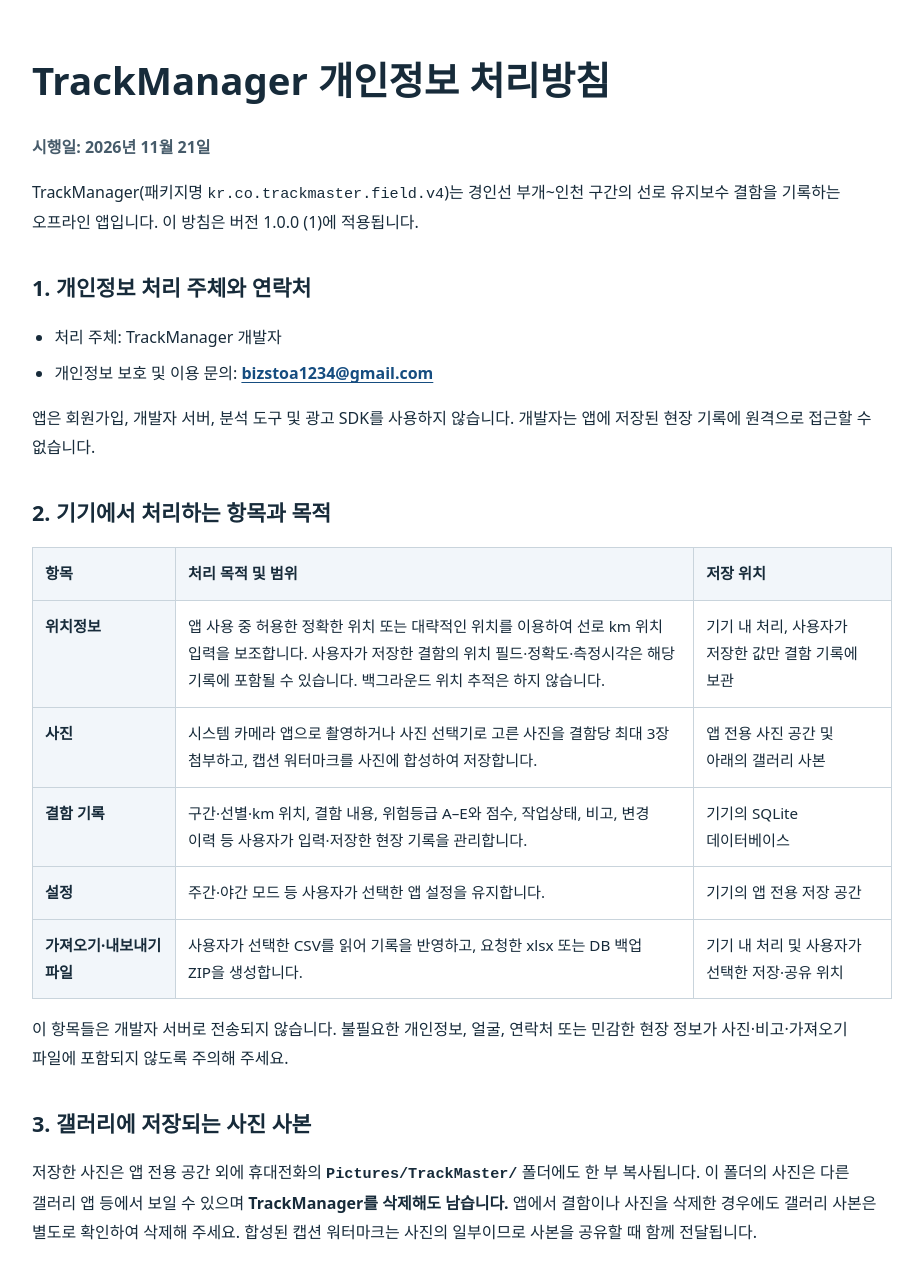
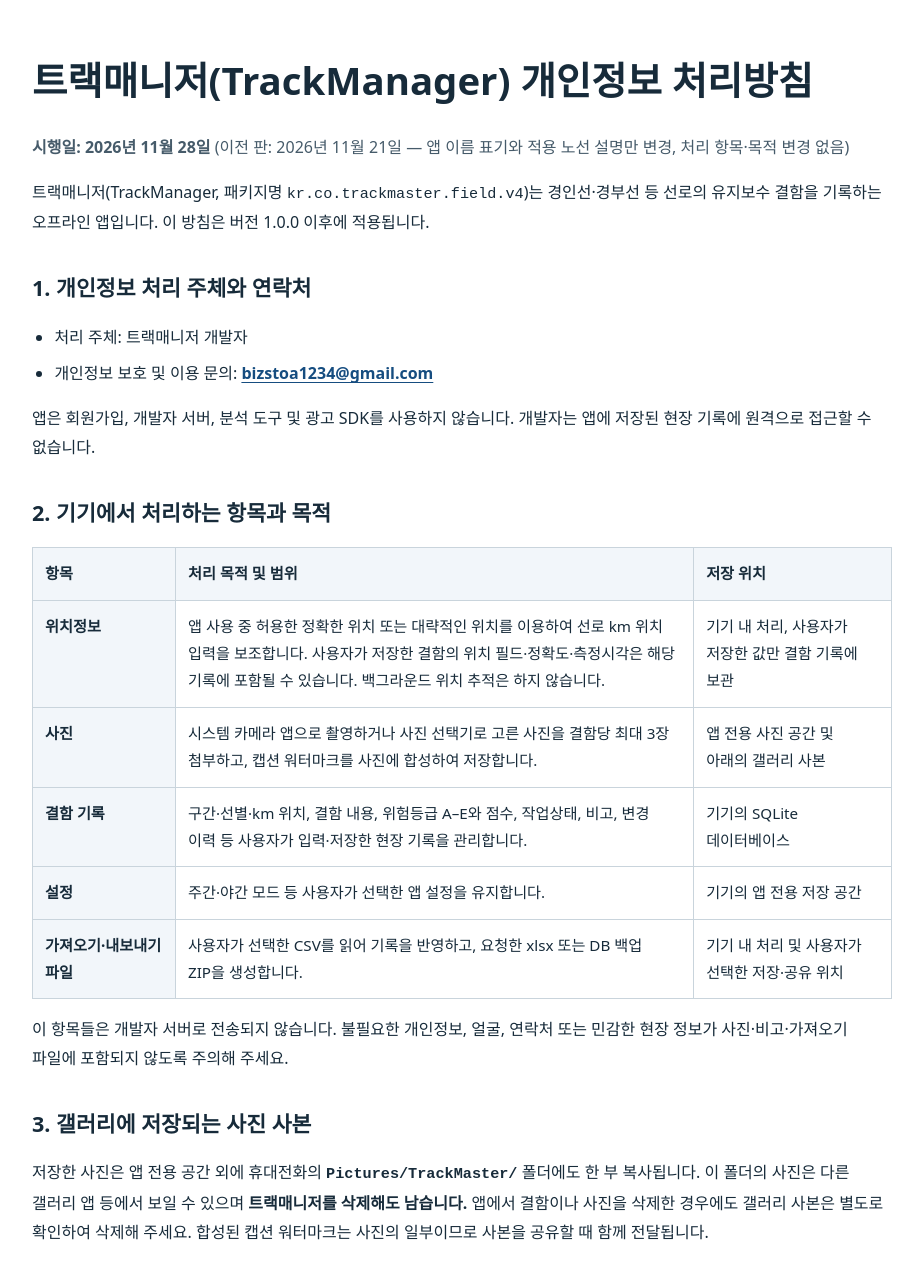
Before and after one commit to bizstoa1/trackmanager-privacy, a plain HTML site: page index.html in a window 1280 px wide. Shown: the top 1279 px of the page, without its empty margins (178-1101 px from the left). Drawn offline with Linux system fonts and the light colour scheme.

Commit message:
Privacy policy: app name 트랙매니저(TrackManager), lines 경인선·경부선 (2026-11-28)

```diff
--- a/index.html
+++ b/index.html
@@ -3,9 +3,9 @@
 <head>
   <meta charset="utf-8">
   <meta name="viewport" content="width=device-width, initial-scale=1">
-  <meta name="description" content="TrackManager 개인정보 처리방침 — 기기 내 데이터 처리, 권한, 사진 사본 및 삭제 방법 안내">
+  <meta name="description" content="트랙매니저(TrackManager) 개인정보 처리방침 — 기기 내 데이터 처리, 권한, 사진 사본 및 삭제 방법 안내">
   <meta name="color-scheme" content="light dark">
-  <title>TrackManager 개인정보 처리방침</title>
+  <title>트랙매니저(TrackManager) 개인정보 처리방침</title>
   <style>
     :root { color-scheme: light dark; --bg: #ffffff; --fg: #172b3a; --muted: #465b6a; --line: #c9d4dc; --panel: #f2f6fa; --link: #164d80; }
     * { box-sizing: border-box; }
@@ -33,14 +33,14 @@
 <body>
 <main>
   <header>
-    <h1>TrackManager 개인정보 처리방침</h1>
-    <p class="effective"><strong>시행일: <time datetime="2026-11-21">2026년 11월 21일</time></strong></p>
-    <p>TrackManager(패키지명 <code>kr.co.trackmaster.field.v4</code>)는 경인선 부개~인천 구간의 선로 유지보수 결함을 기록하는 오프라인 앱입니다. 이 방침은 버전 1.0.0 (1)에 적용됩니다.</p>
+    <h1>트랙매니저(TrackManager) 개인정보 처리방침</h1>
+    <p class="effective"><strong>시행일: <time datetime="2026-11-28">2026년 11월 28일</time></strong> (이전 판: 2026년 11월 21일 — 앱 이름 표기와 적용 노선 설명만 변경, 처리 항목·목적 변경 없음)</p>
+    <p>트랙매니저(TrackManager, 패키지명 <code>kr.co.trackmaster.field.v4</code>)는 경인선·경부선 등 선로의 유지보수 결함을 기록하는 오프라인 앱입니다. 이 방침은 버전 1.0.0 이후에 적용됩니다.</p>
   </header>
   <section aria-labelledby="controller">
     <h2 id="controller">1. 개인정보 처리 주체와 연락처</h2>
     <ul>
-      <li>처리 주체: TrackManager 개발자</li>
+      <li>처리 주체: 트랙매니저 개발자</li>
       <li>개인정보 보호 및 이용 문의: <strong><a href="mailto:bizstoa1234@gmail.com">bizstoa1234@gmail.com</a></strong></li>
     </ul>
     <p>앱은 회원가입, 개발자 서버, 분석 도구 및 광고 SDK를 사용하지 않습니다. 개발자는 앱에 저장된 현장 기록에 원격으로 접근할 수 없습니다.</p>
@@ -63,7 +63,7 @@
   </section>
   <section aria-labelledby="gallery">
     <h2 id="gallery">3. 갤러리에 저장되는 사진 사본</h2>
-    <p>저장한 사진은 앱 전용 공간 외에 휴대전화의 <strong><code>Pictures/TrackMaster/</code></strong> 폴더에도 한 부 복사됩니다. 이 폴더의 사진은 다른 갤러리 앱 등에서 보일 수 있으며 <strong>TrackManager를 삭제해도 남습니다.</strong> 앱에서 결함이나 사진을 삭제한 경우에도 갤러리 사본은 별도로 확인하여 삭제해 주세요. 합성된 캡션 워터마크는 사진의 일부이므로 사본을 공유할 때 함께 전달됩니다.</p>
+    <p>저장한 사진은 앱 전용 공간 외에 휴대전화의 <strong><code>Pictures/TrackMaster/</code></strong> 폴더에도 한 부 복사됩니다. 이 폴더의 사진은 다른 갤러리 앱 등에서 보일 수 있으며 <strong>트랙매니저를 삭제해도 남습니다.</strong> 앱에서 결함이나 사진을 삭제한 경우에도 갤러리 사본은 별도로 확인하여 삭제해 주세요. 합성된 캡션 워터마크는 사진의 일부이므로 사본을 공유할 때 함께 전달됩니다.</p>
   </section>
   <section aria-labelledby="sharing">
     <h2 id="sharing">4. 외부 전달, 제3자 제공 및 처리 위탁</h2>
@@ -75,7 +75,7 @@
     <p>개발자 서버에 보관하는 데이터나 별도의 서버 보관 기간은 없습니다. 기기의 기록과 설정은 사용자가 삭제하거나 앱 데이터를 지울 때까지 기기에 보관됩니다.</p>
     <ul>
       <li><strong>개별 기록·사진:</strong> 앱 내 삭제 기능을 이용합니다. 실행취소 가능한 조작은 앱에서 되돌릴 수 있으므로, 앱 전용 데이터 전체를 제거하려면 아래 방법을 이용해 주세요.</li>
-      <li><strong>앱 전용 데이터 전체:</strong> Android 설정에서 TrackManager의 저장공간에 있는 앱 데이터 삭제 기능을 이용하거나 앱을 제거합니다. 앱 제거 시 기기의 앱 전용 데이터베이스·사진·설정이 삭제됩니다.</li>
+      <li><strong>앱 전용 데이터 전체:</strong> Android 설정에서 트랙매니저의 저장공간에 있는 앱 데이터 삭제 기능을 이용하거나 앱을 제거합니다. 앱 제거 시 기기의 앱 전용 데이터베이스·사진·설정이 삭제됩니다.</li>
       <li><strong>갤러리 사본:</strong> 갤러리 또는 파일 앱에서 <code>Pictures/TrackMaster/</code> 폴더의 사진을 직접 삭제합니다. 해당 앱의 휴지통에 남은 경우 영구 삭제도 진행해 주세요.</li>
       <li><strong>내보내기·백업·공유 사본:</strong> 사용자가 저장한 xlsx·ZIP·CSV 등과 공유 대상에 전달된 사본은 앱 제거로 삭제되지 않습니다. 각 저장 위치 또는 수신 서비스에서 별도로 삭제해 주세요.</li>
     </ul>
@@ -88,7 +88,7 @@
         <thead><tr><th scope="col">권한 또는 시스템 기능</th><th scope="col">사용 목적</th><th scope="col">거부하거나 사용하지 않을 때</th></tr></thead>
         <tbody>
           <tr><th scope="row"><code>ACCESS_FINE_LOCATION</code> / <code>ACCESS_COARSE_LOCATION</code></th><td>앱 사용 중에만 GPS 등으로 선로 km 위치 입력 보조</td><td>위치를 수동 입력할 수 있습니다. 백그라운드 위치 권한은 사용하지 않습니다.</td></tr>
-          <tr><th scope="row">시스템 카메라 앱 호출</th><td>사용자가 요청한 현장 사진 촬영</td><td>촬영을 생략하거나 사진 선택기를 이용할 수 있습니다. TrackManager는 <code>CAMERA</code> 권한을 요청하지 않습니다.</td></tr>
+          <tr><th scope="row">시스템 카메라 앱 호출</th><td>사용자가 요청한 현장 사진 촬영</td><td>촬영을 생략하거나 사진 선택기를 이용할 수 있습니다. 트랙매니저는 <code>CAMERA</code> 권한을 요청하지 않습니다.</td></tr>
           <tr><th scope="row">시스템 사진 선택기</th><td>사용자가 고른 사진만 첨부</td><td>사진 첨부 없이 기록할 수 있습니다. 광범위한 사진·동영상 라이브러리 읽기 권한을 요청하지 않습니다.</td></tr>
           <tr><th scope="row"><code>WRITE_EXTERNAL_STORAGE</code> — Android 8~9(API 26~28)에서만</th><td><code>Pictures/TrackMaster/</code>에 갤러리 사본 저장</td><td>앱 전용 저장 공간을 이용하고 필요하면 공유 기능을 이용합니다. Android 10 이상에서는 이 권한을 요청하지 않습니다.</td></tr>
           <tr><th scope="row">시스템 파일 선택기 / 공유 시트</th><td>선택한 CSV 가져오기, 파일 내보내기 및 공유</td><td>해당 기능을 이용하지 않아도 결함 기록 기능을 사용할 수 있습니다.</td></tr>
```
